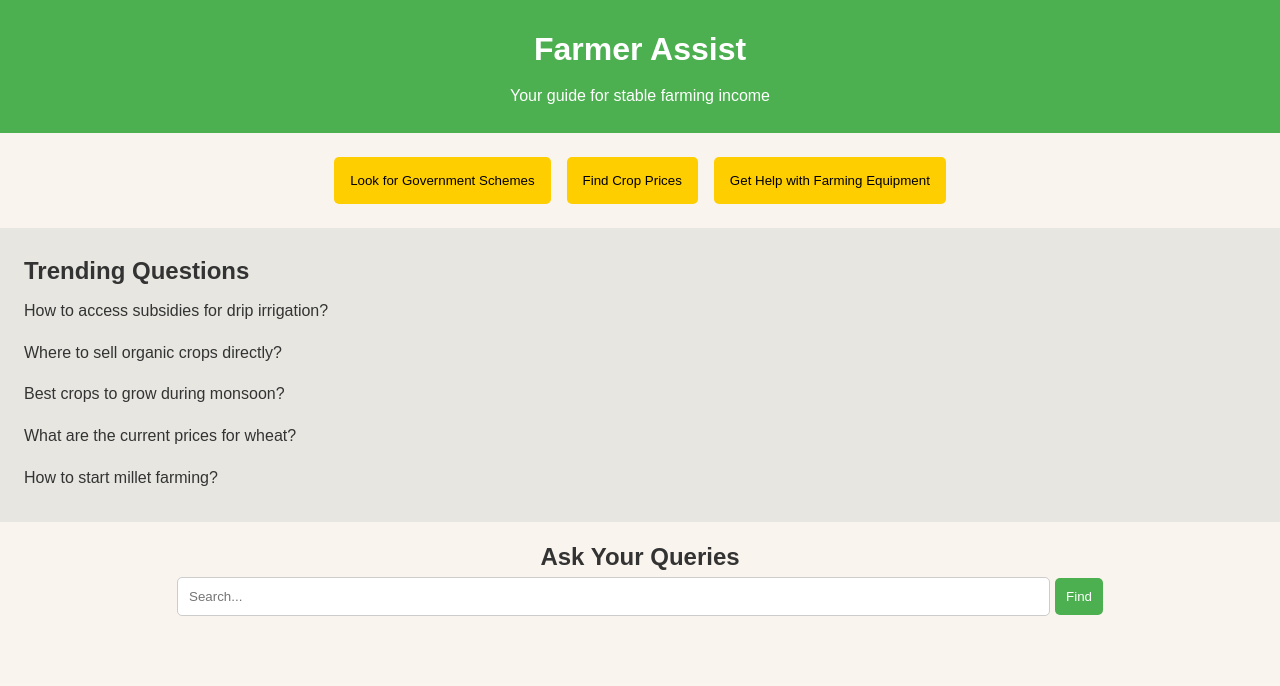
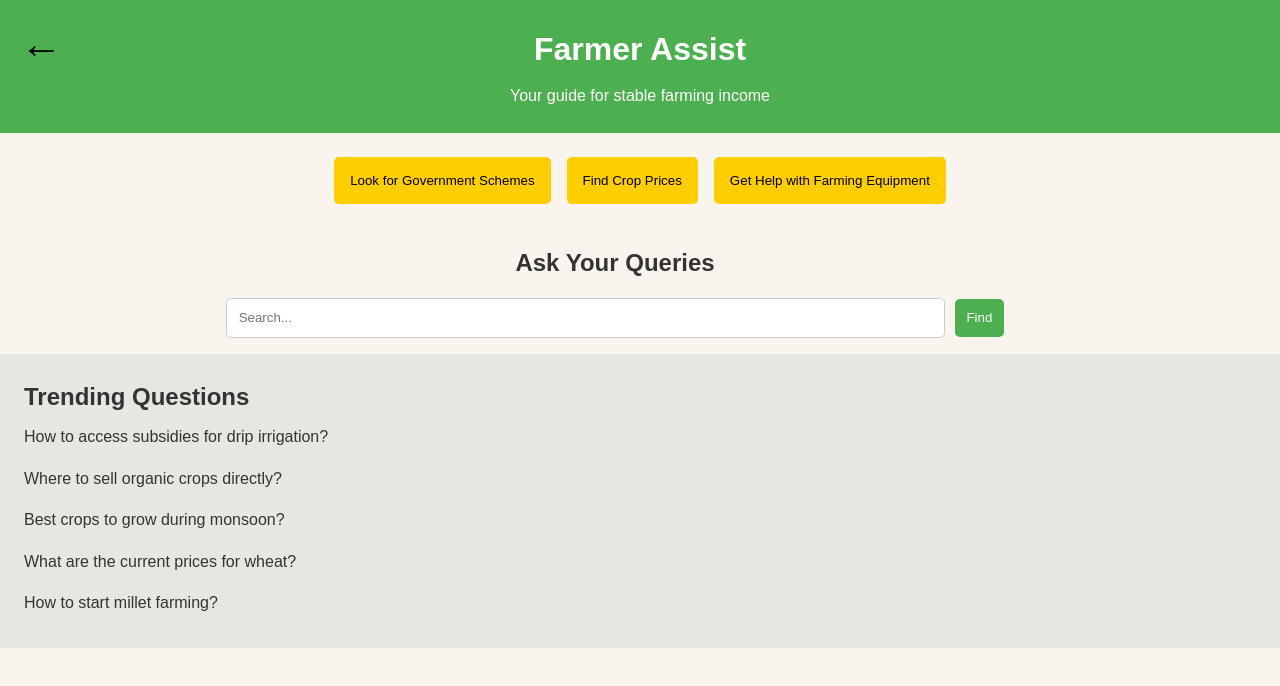
Before and after one commit to sach-in2399/SIHAGRIPACT, a plain HTML site: page frontend/assist/assist.html in a window 1280 px wide. Drawn offline with Linux system fonts and the light colour scheme.

Commit message:
back-aibutton-images

```diff
--- a/frontend/assist/assist.css
+++ b/frontend/assist/assist.css
@@ -64,11 +64,6 @@
      padding: 0.5rem 0;
    }
 
-   .discover-discounts {
-     padding: 1rem;
-     text-align: center;
-   }
-
    input[type="text"] {
      padding: 0.7rem;
      width: 70%;
@@ -89,7 +84,6 @@
      background-color: #45a049;
    }
 
-   /* Responsive Design */
    @media (max-width: 768px) {
      .chat-options {
        flex-direction: column;
@@ -109,3 +103,71 @@
        width: 80%;
      }
    }
+
+   .discover-discounts {
+    padding: 1rem;
+    text-align: center;
+    margin-right: 50px;
+  }
+
+  .discover-discounts {
+    padding: 1rem;
+    text-align: center;
+  }
+
+  .query-container {
+    display: flex;
+    justify-content: center;
+    align-items: center;
+    gap: 10px; /* Space between the input and button */
+    margin-top: 1rem;
+  }
+
+  input[type="text"] {
+    padding: 0.7rem;
+    width: 60%;
+    border: 1px solid #ccc;
+    border-radius: 5px;
+  }
+
+  button {
+    padding: 0.7rem;
+    background-color: #4CAF50;
+    color: white;
+    border: none;
+    border-radius: 5px;
+    cursor: pointer;
+  }
+
+  button:hover {
+    background-color: #45a049;
+  }
+
+  @media (max-width: 768px) {
+    input[type="text"] {
+      width: 80%; /* Adjust width for smaller screens */
+    }
+  }
+
+  @media (max-width: 480px) {
+    input[type="text"] {
+      width: 90%; /* Further adjust width for very small screens */
+    }
+  }
+
+  .back-arrow {
+    display: inline-block;
+    font-size: 42px;  /* Increase font size for a bolder arrow */
+    color: black;     /* Bold black color */
+    text-decoration: none;
+    cursor: pointer;
+    position: absolute; /* Position it relative to the page */
+    top: 10px;         /* Make it closer to the top */
+    left: 20px;        /* Keep it at 20px from the left */
+    margin: 0;
+    font-weight: bolder;
+  }
+
+  .back-arrow:hover {
+    color: black;      /* Keep color black on hover */
+  }
--- a/frontend/assist/assist.html
+++ b/frontend/assist/assist.html
@@ -8,6 +8,7 @@
 </head>
 <body>
   <header>
+    <a href="javascript:void(0);" onclick="goBack()" class="back-arrow">←</a>
     <h1>Farmer Assist</h1>
     <p>Your guide for stable farming income</p>
   </header>
@@ -17,6 +18,14 @@
       <button class="option-btn" onclick="window.location.href='https://agriwelfare.gov.in/en/Major'">Look for Government Schemes</button>
       <button class="option-btn" onclick="window.location.href='https://agmarknet.gov.in/PriceTrends/'">Find Crop Prices</button>
       <button class="option-btn">Get Help with Farming Equipment</button>
+    </div>
+  </section>
+
+  <section class="discover-discounts">
+    <h2>Ask Your Queries</h2>
+    <div class="query-container">
+      <input type="text" placeholder="Search...">
+      <button onclick="window.location.href='https://balram-2.onrender.com/'">Find</button>
     </div>
   </section>
 
@@ -30,12 +39,10 @@
       <li>How to start millet farming?</li>
     </ul>
   </section>
-
-  <section class="discover-discounts">
-    <h2>Ask Your Queries</h2>
-    <input type="text" placeholder="Search...">
-    <button onclick="window.location.href='https://balram-2.onrender.com/'">Find</button>
-  </section>
-
+  <script>
+    function goBack() {
+    window.history.back();
+}
+  </script>
 </body>
 </html>
--- a/frontend/buyer/buy.css
+++ b/frontend/buyer/buy.css
@@ -42,7 +42,7 @@ header {
 .filters {
   margin-top: 20px;
   padding: 15px;
-  background-color: #97e99b;
+  background-color: #f5d48d;
   border-radius: 10px;
 }
 
@@ -229,3 +229,20 @@ button:hover {
 .pay {
   background-color: rgba(35, 79, 241, 0.765);
 }
+
+.back-arrow {
+  display: inline-block;
+  font-size: 42px;  /* Increase font size for a bolder arrow */
+  color: black;     /* Bold black color */
+  text-decoration: none;
+  cursor: pointer;
+  position: absolute; /* Position it relative to the page */
+  top: 10px;         /* Make it closer to the top */
+  left: 20px;        /* Keep it at 20px from the left */
+  margin: 0;
+  font-weight: bolder;
+}
+
+.back-arrow:hover {
+  color: black;      /* Keep color black on hover */
+}
--- a/frontend/buyer/buy.js
+++ b/frontend/buyer/buy.js
@@ -117,3 +117,7 @@
 function payNow() {
     window.location.href = 'https://www.phonepe.com/how-to-pay/pay-by-phonepe/android/'; // Paytm payment link here
 }
+
+function goBack() {
+    window.history.back();
+}
```
Also changed, not shown: frontend/Crop Prevent/crop-prevent.html (+1 -1 lines), frontend/Dashboard/dashboard.html (+1 -1 lines), frontend/buyer/buy.html (+1 -0 lines), frontend/index.html (+1 -1 lines), frontend/Crop Advice/back.webp, frontend/Crop Prevent/wheat.avif (added), frontend/Crop Prevent/wheat.jpg (deleted), frontend/Dashboard/back4.avif (added), frontend/Dashboard/back4.jpg (deleted).
